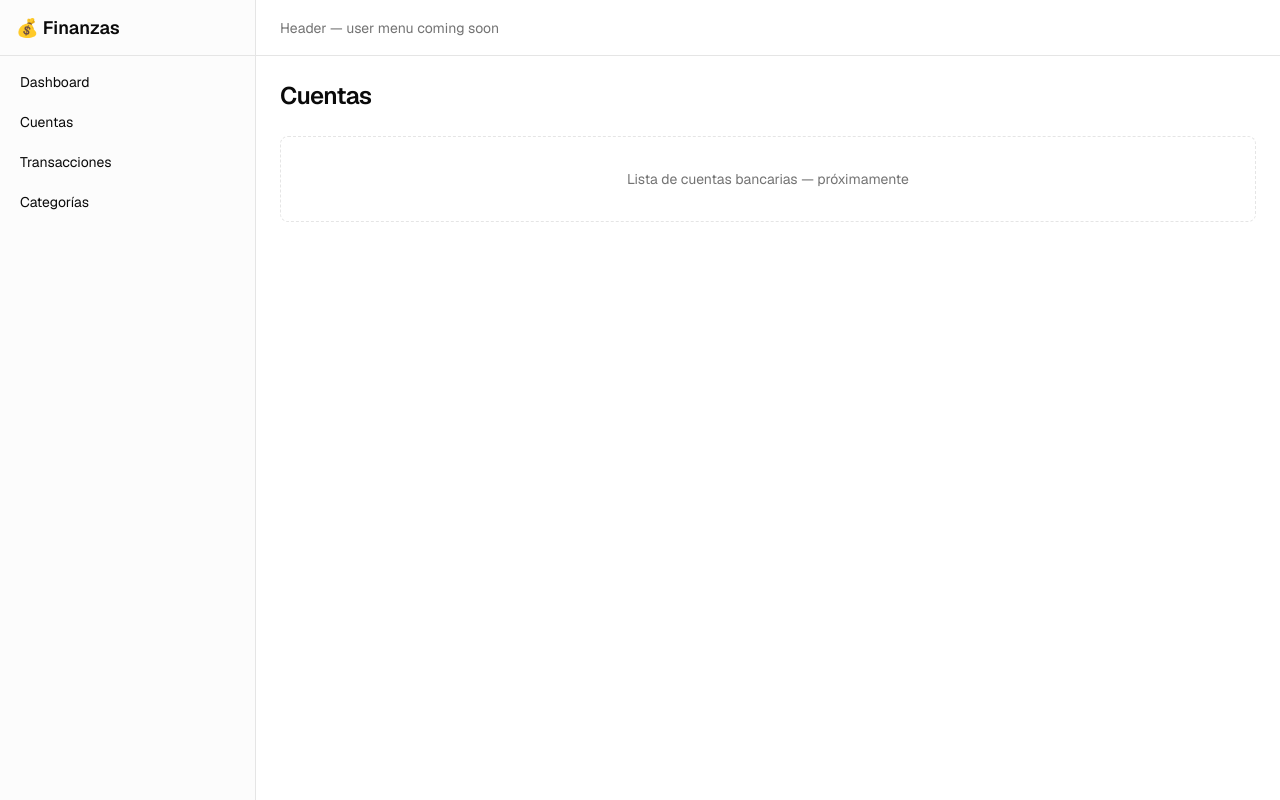
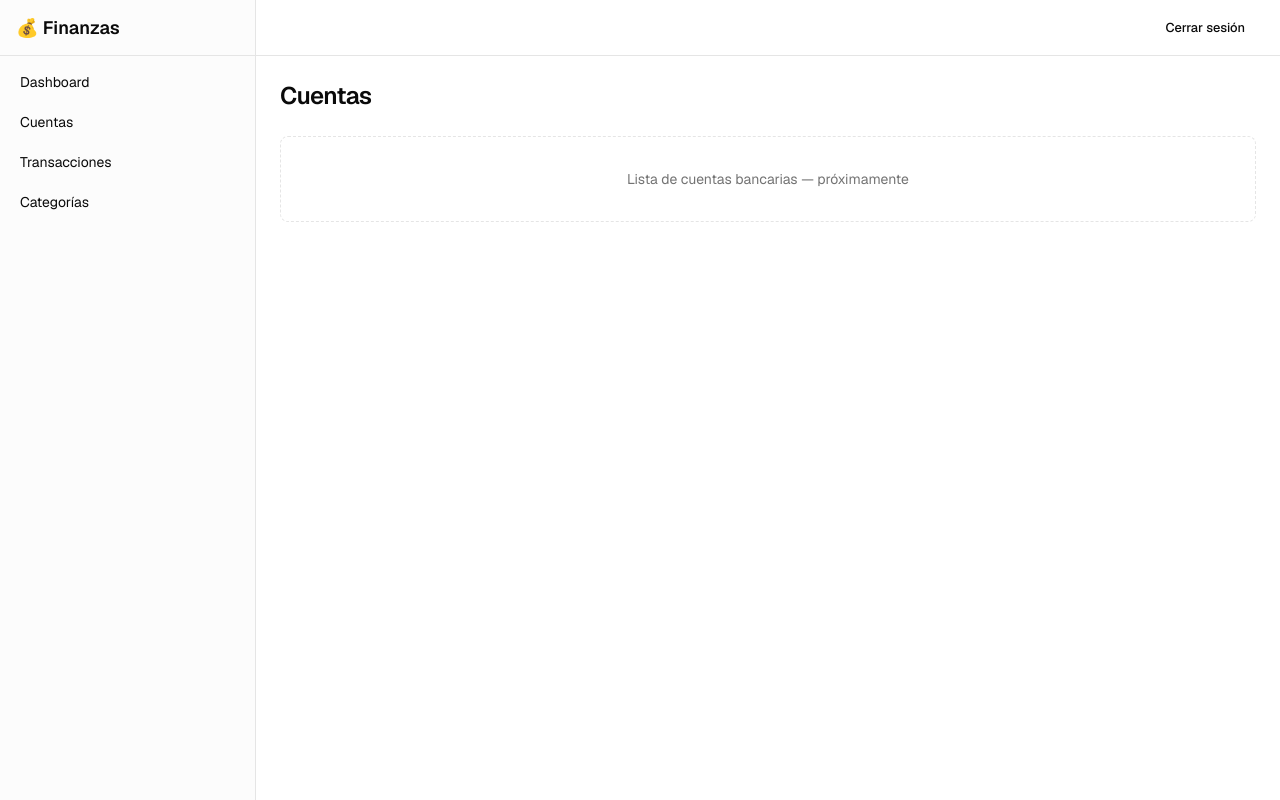
Before and after one commit to 1xMxtixs/organizador-money, a Next.js app: page /accounts in a window 1280 px wide. Built offline with nearby package versions, Linux system fonts and the light colour scheme; no server answers.

Commit message:
feat: add auth middleware and logout functionality

```diff
--- a/src/app/(dashboard)/layout.tsx
+++ b/src/app/(dashboard)/layout.tsx
@@ -1,4 +1,5 @@
 import Link from "next/link";
+import { UserMenu } from "@/components/auth/user-menu";
 
 export default function DashboardLayout({
   children,
@@ -44,11 +45,14 @@ export default function DashboardLayout({
 
       {/* Main content */}
       <div className="flex flex-1 flex-col">
-        {/* Header placeholder */}
-        <header className="flex h-14 items-center border-b px-4 lg:px-6">
-          <span className="text-sm text-muted-foreground">
-            Header — user menu coming soon
+        {/* Header */}
+        <header className="flex h-14 items-center justify-between border-b px-4 lg:px-6">
+          <span className="text-sm text-muted-foreground lg:hidden">
+            💰 Finanzas
           </span>
+          <div className="ml-auto">
+            <UserMenu />
+          </div>
         </header>
 
         <main className="flex-1 p-4 lg:p-6">{children}</main>
--- /dev/null
+++ b/src/components/auth/user-menu.tsx
@@ -0,0 +1,23 @@
+"use client";
+
+import { signOut, useSession } from "next-auth/react";
+import { Button } from "@/components/ui/button";
+
+export function UserMenu() {
+  const { data: session } = useSession();
+
+  return (
+    <div className="flex items-center gap-3">
+      <span className="text-sm text-muted-foreground">
+        {session?.user?.email}
+      </span>
+      <Button
+        variant="ghost"
+        size="sm"
+        onClick={() => signOut({ callbackUrl: "/login" })}
+      >
+        Cerrar sesión
+      </Button>
+    </div>
+  );
+}
--- /dev/null
+++ b/src/middleware.ts
@@ -0,0 +1,43 @@
+import { auth } from "@/lib/auth";
+import { NextResponse } from "next/server";
+
+export default auth((req) => {
+  const isLoggedIn = !!req.auth;
+  const isAuthPage =
+    req.nextUrl.pathname === "/login" ||
+    req.nextUrl.pathname === "/register";
+  const isPublicPage = req.nextUrl.pathname === "/";
+
+  // Allow public pages and auth pages without session
+  if (isPublicPage || isAuthPage) {
+    // Redirect logged-in users away from auth pages
+    if (isAuthPage && isLoggedIn) {
+      return NextResponse.redirect(new URL("/dashboard", req.url));
+    }
+    return NextResponse.next();
+  }
+
+  // Protect all other routes
+  if (!isLoggedIn) {
+    const callbackUrl = encodeURIComponent(req.nextUrl.pathname);
+    return NextResponse.redirect(
+      new URL(`/login?callbackUrl=${callbackUrl}`, req.url),
+    );
+  }
+
+  return NextResponse.next();
+});
+
+export const config = {
+  matcher: [
+    /*
+     * Match all paths except:
+     * - _next/static (static files)
+     * - _next/image (image optimization)
+     * - favicon.ico (browser icon)
+     * - api/auth (NextAuth API routes)
+     * - api/register (public register endpoint)
+     */
+    "/((?!_next/static|_next/image|favicon.ico|api/auth|api/auth/register).*)",
+  ],
+};
```
